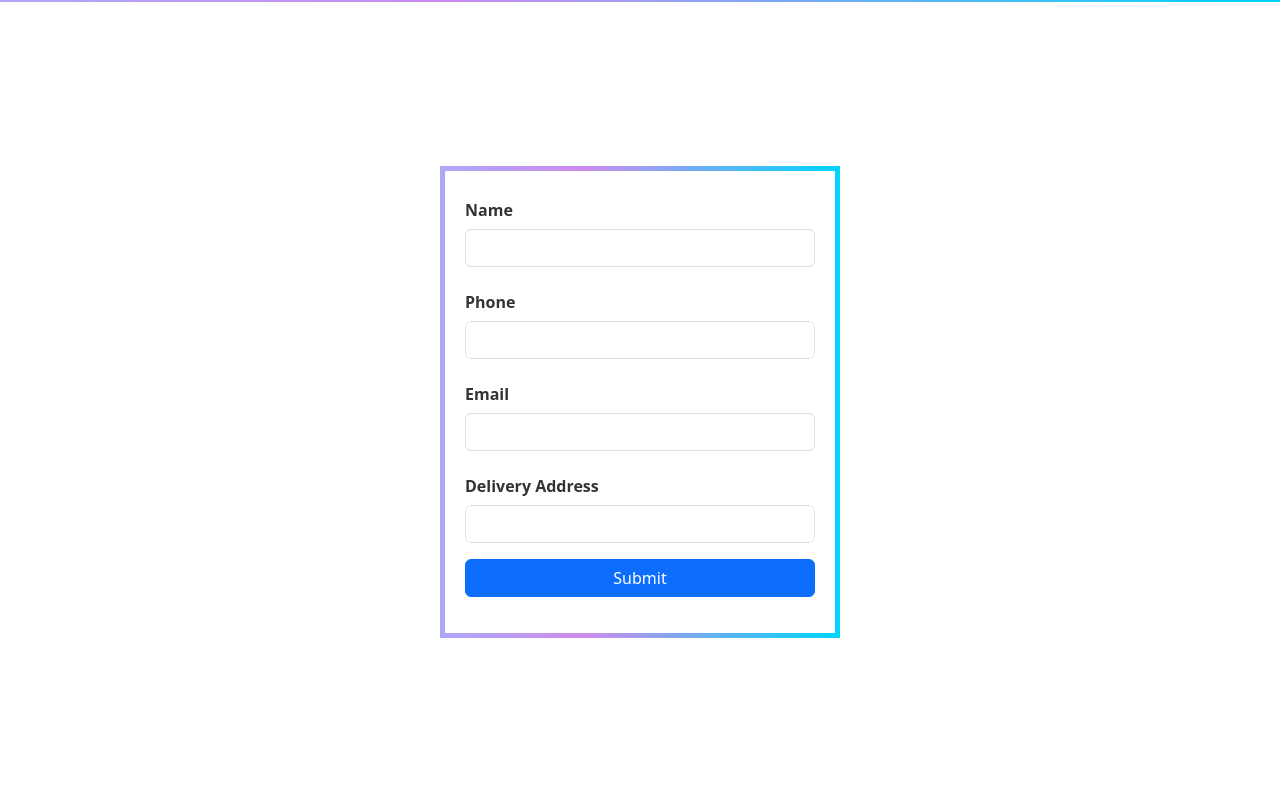
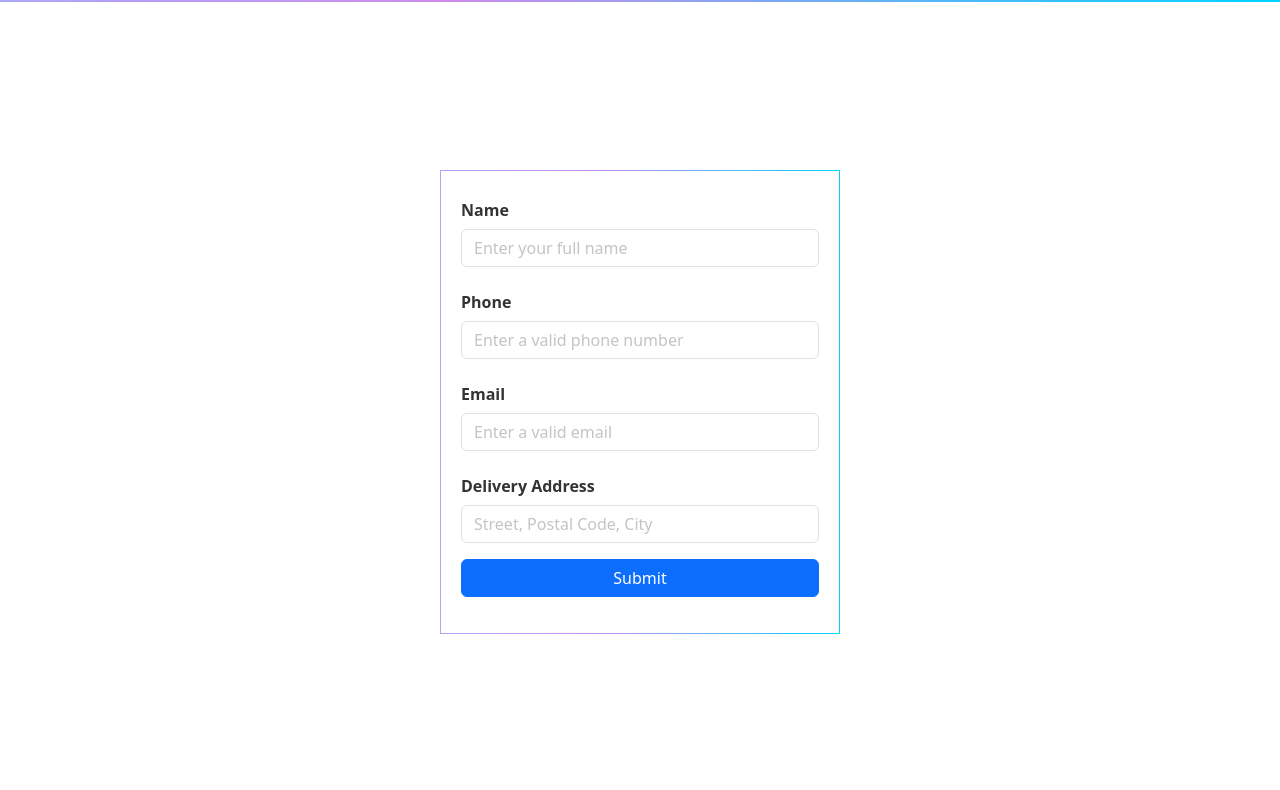
Before and after one commit to pontuslundingit/Simple_Webshop, a plain HTML site: page order.html in a window 1280 px wide. Shown: the part 70-860 px from the top of the page. Drawn offline with nearby package versions, Linux system fonts and the light colour scheme.

Commit message:
added new styling and placeholder

```diff
--- a/css/main.css
+++ b/css/main.css
@@ -9,8 +9,8 @@ header {
   }
 
   .navbar-brand {
-    color: #fff;
-    font-size: 24px;
+    color: #000;
+    font-size: 20px;
     font-weight: bold;
   }
 
@@ -34,9 +34,10 @@ header {
     border-radius: 10px;
     padding: 20px;
     max-width: 400px;
-    border: 5px solid transparent;
+    border: 1px solid transparent;
     border-image: linear-gradient(90deg, rgba(172, 167, 249, 1) 0%, rgba(183, 86, 227, 0.6839110644257703) 35%, rgba(0, 212, 255, 1) 100%);
     border-image-slice: 1;
+
   }
 
   .form-container label {
@@ -52,3 +53,6 @@ header {
 .error input {
   border-color: #ff3860;
 }
+.form-container input::placeholder{
+  color: #c4c4c4;
+}
--- a/order.html
+++ b/order.html
@@ -1,11 +1,16 @@
 <!DOCTYPE html>
 <html lang="en">
   <head>
-    <meta charset="UTF-8">
-    <meta name="viewport" content="width=device-width, initial-scale=1.0">
+    <meta charset="UTF-8" />
+    <meta name="viewport" content="width=device-width, initial-scale=1.0" />
     <title>Order Page</title>
-    <link href="https://cdn.jsdelivr.net/npm/bootstrap@5.3.3/dist/css/bootstrap.min.css" rel="stylesheet" integrity="sha384-QWTKZyjpPEjISv5WaRU9OFeRpok6YctnYmDr5pNlyT2bRjXh0JMhjY6hW+ALEwIH" crossorigin="anonymous">
-    <link rel="stylesheet" href="css/main.css">
+    <link
+      href="https://cdn.jsdelivr.net/npm/bootstrap@5.3.3/dist/css/bootstrap.min.css"
+      rel="stylesheet"
+      integrity="sha384-QWTKZyjpPEjISv5WaRU9OFeRpok6YctnYmDr5pNlyT2bRjXh0JMhjY6hW+ALEwIH"
+      crossorigin="anonymous"
+    />
+    <link rel="stylesheet" href="css/main.css" />
   </head>
   <body>
     <header>
@@ -14,7 +19,12 @@
         <div class="container">
           <h1><a href="index.html" class="navbar-brand">Web Store</a></h1>
 
-                <button class="navbar-toggler" type="button" data-bs-toggle="collapse" data-bs-target="#navmenu">
+          <button
+            class="navbar-toggler"
+            type="button"
+            data-bs-toggle="collapse"
+            data-bs-target="#navmenu"
+          >
             <span class="navbar-toggler-icon"></span>
           </button>
 
@@ -35,46 +45,83 @@
       </nav>
     </header>
 
-    <div class="container min-vh-100 d-flex justify-content-center align-items-center">
+    <div
+      class="container min-vh-100 d-flex justify-content-center align-items-center"
+    >
       <div class="form-container">
         <form id="order-form" novalidate>
           <div class="mb-3 row">
             <label for="inputName" class="col-sm-12 col-form-label">Name</label>
             <div class="col-sm-12">
-                      <input type="text" class="form-control" id="inputName" aria-describedby="nameHelp">
+              <input
+                type="text"
+                class="form-control"
+                id="inputName"
+                aria-describedby="nameHelp"
+                placeholder="Enter your full name"
+              />
               <div class="error"></div>
             </div>
           </div>
           <div class="mb-3 row">
-                  <label for="inputPhone" class="col-sm-12 col-form-label">Phone</label>
+            <label for="inputPhone" class="col-sm-12 col-form-label"
+              >Phone</label
+            >
             <div class="col-sm-12">
-                      <input type="tel" class="form-control" id="inputPhone" aria-describedby="phoneHelp">
+              <input
+                type="tel"
+                class="form-control"
+                id="inputPhone"
+                aria-describedby="phoneHelp"
+                placeholder="Enter a valid phone number"
+              />
               <div class="error"></div>
             </div>
           </div>
           <div class="mb-3 row">
-                  <label for="inputEmail" class="col-sm-12 col-form-label">Email</label>
+            <label for="inputEmail" class="col-sm-12 col-form-label"
+              >Email</label
+            >
             <div class="col-sm-12">
-                      <input type="email" class="form-control" id="inputEmail" aria-describedby="emailHelp">
+              <input
+                type="email"
+                class="form-control"
+                id="inputEmail"
+                aria-describedby="emailHelp"
+                placeholder="Enter a valid email"
+              />
               <div class="error"></div>
             </div>
           </div>
           <div class="mb-3 row">
-                  <label for="inputAddress" class="col-sm-12 col-form-label">Delivery Address</label>
+            <label for="inputAddress" class="col-sm-12 col-form-label"
+              >Delivery Address</label
+            >
             <div class="col-sm-12">
-                      <input type="text" class="form-control" id="inputAddress">
+              <input
+                type="text"
+                class="form-control"
+                id="inputAddress"
+                placeholder="Street, Postal Code, City"
+              />
               <div class="error"></div>
             </div>
           </div>
           <div class="mb-3 row">
             <div class="col-sm-12 d-flex">
-                      <button type="submit" class="btn btn-primary flex-grow-1">Submit</button>
+              <button type="submit" class="btn btn-primary flex-grow-1">
+                Submit
+              </button>
             </div>
           </div>
         </form>
       </div>
     </div>
-    <script src="https://cdn.jsdelivr.net/npm/bootstrap@5.3.3/dist/js/bootstrap.bundle.min.js" integrity="sha384-YvpcrYf0tY3lHB60NNkmXc5s9fDVZLESaAA55NDzOxhy9GkcIdslK1eN7N6jIeHz" crossorigin="anonymous"></script>
+    <script
+      src="https://cdn.jsdelivr.net/npm/bootstrap@5.3.3/dist/js/bootstrap.bundle.min.js"
+      integrity="sha384-YvpcrYf0tY3lHB60NNkmXc5s9fDVZLESaAA55NDzOxhy9GkcIdslK1eN7N6jIeHz"
+      crossorigin="anonymous"
+    ></script>
     <script src="js/formvalidation.js"></script>
   </body>
 </html>
```
Lines whose indentation alone changed are shown as unchanged.
